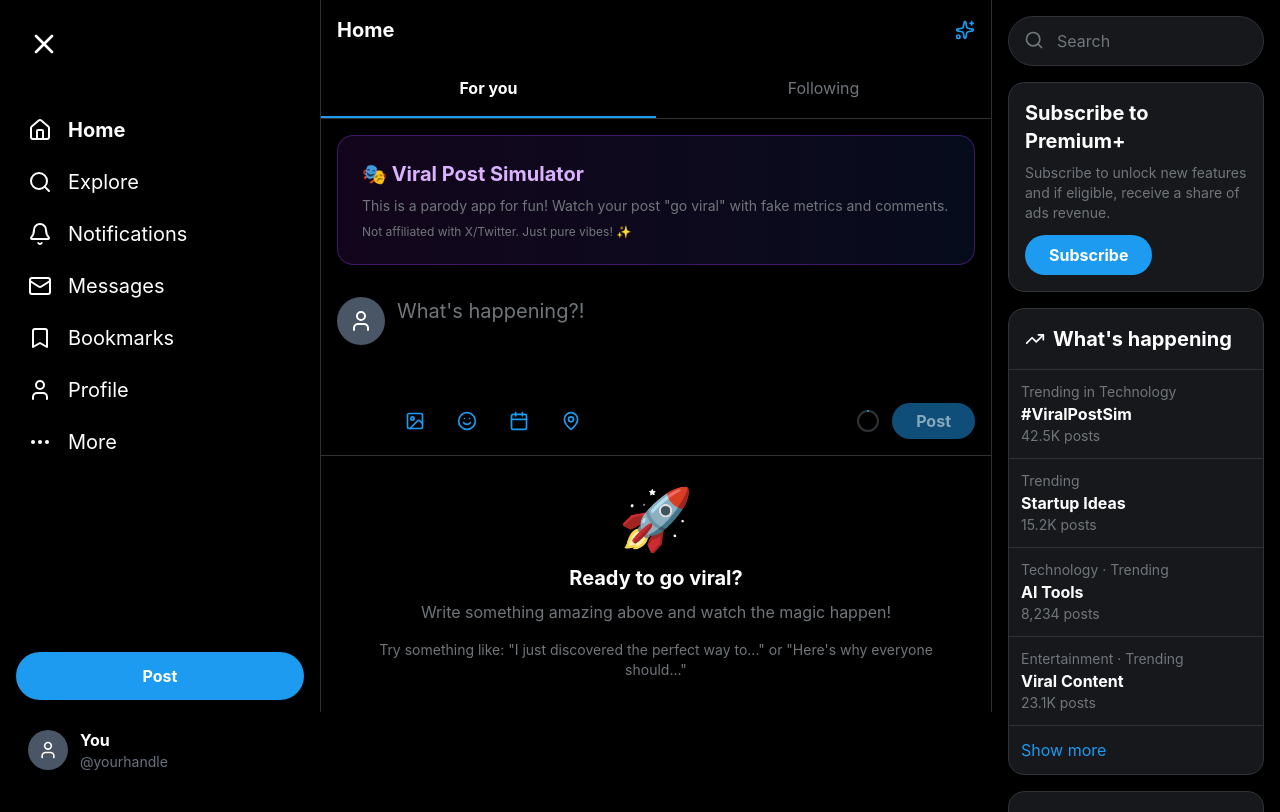
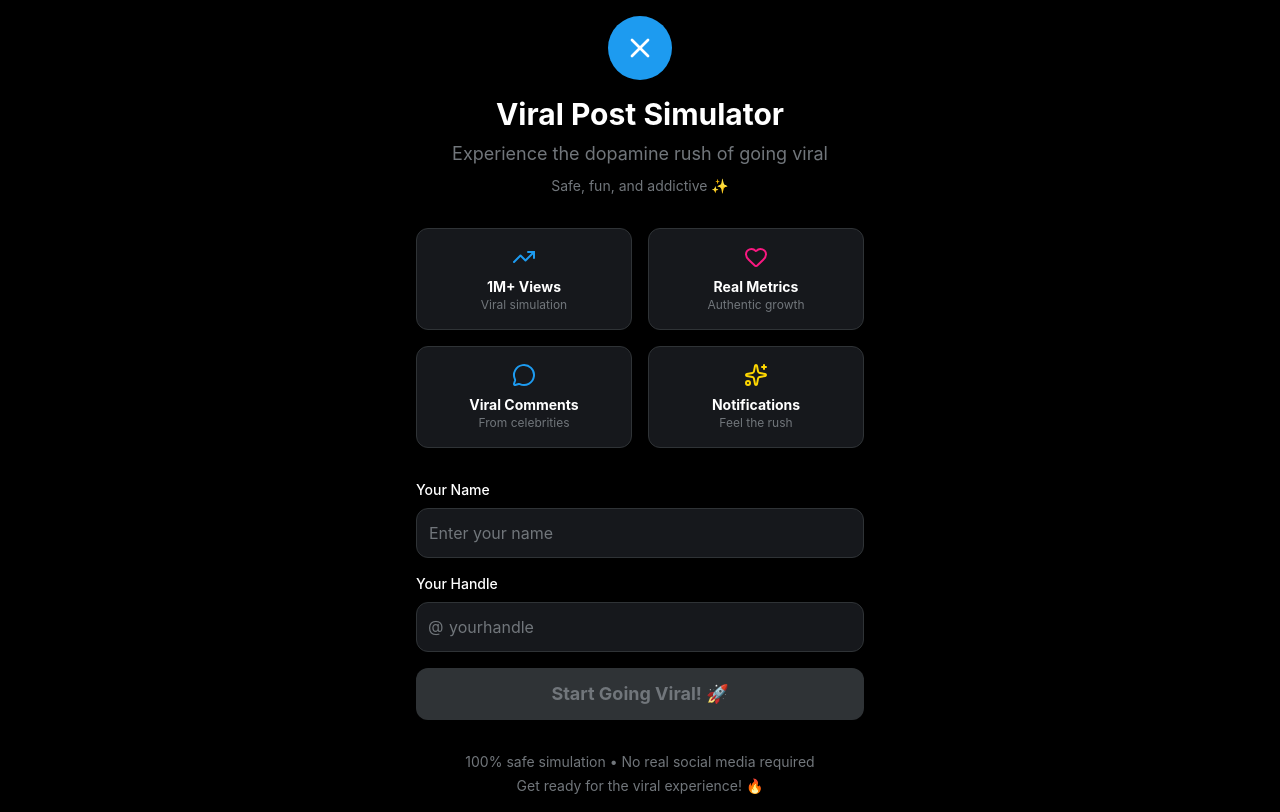
Before and after one commit to FrankLi123/viral-post-simulator, a Next.js app: page / in a window 1280 px wide. Built offline with nearby package versions, Linux system fonts and the light colour scheme.

Commit message:
feat: add a landing page for login

```diff
--- /dev/null
+++ b/src/app/app/page.tsx
@@ -0,0 +1,111 @@
+'use client';
+
+import { useState, useEffect, createContext, useContext } from 'react';
+import { useSearchParams } from 'next/navigation';
+import Layout from '@/components/Layout';
+import PostComposer from '@/components/PostComposer';
+import Post from '@/components/Post';
+import { Sparkles } from 'lucide-react';
+
+interface PostData {
+  id: string;
+  content: string;
+  timestamp: Date;
+}
+
+interface UserData {
+  name: string;
+  handle: string;
+}
+
+// Create context for user data
+const UserContext = createContext<UserData>({ name: 'You', handle: 'yourhandle' });
+export const useUser = () => useContext(UserContext);
+
+export default function TwitterApp() {
+  const [posts, setPosts] = useState<PostData[]>([]);
+  const [userData, setUserData] = useState<UserData>({ name: 'You', handle: 'yourhandle' });
+  const searchParams = useSearchParams();
+
+  useEffect(() => {
+    // Get user data from URL parameters
+    const name = searchParams.get('name');
+    const handle = searchParams.get('handle');
+
+    if (name && handle) {
+      setUserData({ name, handle });
+    }
+  }, [searchParams]);
+
+  const handleNewPost = (content: string) => {
+    const newPost: PostData = {
+      id: Date.now().toString(),
+      content,
+      timestamp: new Date(),
+    };
+    setPosts([newPost, ...posts]);
+  };
+
+  return (
+    <UserContext.Provider value={userData}>
+      <Layout>
+        {/* Header */}
+        <div className="sticky top-0 bg-black/80 backdrop-blur-md border-b border-[#2f3336] z-10">
+          <div className="flex items-center justify-between p-4">
+            <h1 className="text-xl font-bold">Home</h1>
+            <Sparkles size={20} className="text-[#1d9bf0]" />
+          </div>
+
+          {/* Tab Navigation */}
+          <div className="flex">
+            <div className="flex-1 text-center py-4 border-b-2 border-[#1d9bf0] font-bold cursor-pointer">
+              For you
+            </div>
+            <div className="flex-1 text-center py-4 text-[#71767b] hover:text-white cursor-pointer transition-colors">
+              Following
+            </div>
+          </div>
+        </div>
+
+        {/* Disclaimer */}
+        {posts.length === 0 && (
+          <div className="p-6 m-4 bg-gradient-to-r from-purple-900/20 to-blue-900/20 border border-purple-500/30 rounded-2xl">
+            <h2 className="text-xl font-bold mb-2 text-purple-300">🎭 Welcome to the Viral Post Simulator, {userData.name}!</h2>
+            <p className="text-[#71767b] text-sm mb-2">
+              This is a parody app for fun! Watch your post "go viral" with fake metrics and comments.
+            </p>
+            <p className="text-[#71767b] text-xs">
+              Not affiliated with X/Twitter. Just pure vibes! ✨
+            </p>
+          </div>
+        )}
+
+        {/* Post Composer */}
+        <PostComposer onPost={handleNewPost} />
+
+        {/* Posts Feed */}
+        <div>
+          {posts.map((post) => (
+            <Post
+              key={post.id}
+              content={post.content}
+              timestamp={post.timestamp}
+            />
+          ))}
+
+          {/* Sample posts when empty */}
+          {posts.length === 0 && (
+            <div className="p-8 text-center text-[#71767b]">
+              <div className="text-6xl mb-4">🚀</div>
+              <h3 className="text-xl font-bold mb-2 text-white">Ready to go viral, {userData.name}?</h3>
+              <p className="mb-4">Write something amazing above and watch the magic happen!</p>
+              <div className="text-sm">
+                Try something like: "I just discovered the perfect way to..." or "Here's why everyone should..."
+              </div>
+            </div>
+          )}
+        </div>
+      </Layout>
+    </UserContext.Provider>
+  );
+}
--- a/src/app/page.tsx
+++ b/src/app/page.tsx
@@ -1,87 +1,180 @@
 'use client';
 
 import { useState } from 'react';
-import Layout from '@/components/Layout';
-import PostComposer from '@/components/PostComposer';
-import Post from '@/components/Post';
-import { Sparkles } from 'lucide-react';
+import { useRouter } from 'next/navigation';
+import { X, Sparkles, TrendingUp, Heart, MessageCircle } from 'lucide-react';
+import { motion } from 'framer-motion';
 
-interface PostData {
-  id: string;
-  content: string;
-  timestamp: Date;
+interface UserData {
+  name: string;
+  handle: string;
 }
 
-export default function Home() {
-  const [posts, setPosts] = useState<PostData[]>([]);
+export default function LandingPage() {
+  const [userData, setUserData] = useState<UserData>({ name: '', handle: '' });
+  const [isEntering, setIsEntering] = useState(false);
+  const router = useRouter();
 
-  const handleNewPost = (content: string) => {
-    const newPost: PostData = {
-      id: Date.now().toString(),
-      content,
-      timestamp: new Date(),
+  const handleSubmit = (e: React.FormEvent) => {
+    e.preventDefault();
+    if (userData.name.trim() && userData.handle.trim()) {
+      setIsEntering(true);
+
+      // Route to the app with user data
+      setTimeout(() => {
+        const params = new URLSearchParams({
+          name: userData.name.trim(),
+          handle: userData.handle.trim()
+        });
+        router.push(`/app?${params.toString()}`);
+      }, 1500);
+    }
   };
-    setPosts([newPost, ...posts]);
+
+  const handleHandleChange = (value: string) => {
+    // Remove @ if user types it, and ensure it starts without @
+    const cleanHandle = value.replace(/^@+/, '');
+    setUserData(prev => ({ ...prev, handle: cleanHandle }));
   };
 
   return (
-    <Layout>
-      {/* Header */}
-      <div className="sticky top-0 bg-black/80 backdrop-blur-md border-b border-[#2f3336] z-10">
-        <div className="flex items-center justify-between p-4">
-          <h1 className="text-xl font-bold">Home</h1>
-          <Sparkles size={20} className="text-[#1d9bf0]" />
+    <div className="min-h-screen bg-black text-white flex items-center justify-center p-4">
+      <div className="max-w-md w-full">
+        {/* Logo and Title */}
+        <motion.div
+          className="text-center mb-8"
+          initial={{ opacity: 0, y: -20 }}
+          animate={{ opacity: 1, y: 0 }}
+          transition={{ duration: 0.6 }}
+        >
+          <div className="flex justify-center mb-4">
+            <div className="p-4 bg-[#1d9bf0] rounded-full">
+              <X size={32} className="text-white" />
+            </div>
+          </div>
+          <h1 className="text-3xl font-bold mb-2">Viral Post Simulator</h1>
+          <p className="text-[#71767b] text-lg">Experience the dopamine rush of going viral</p>
+          <p className="text-[#71767b] text-sm mt-2">Safe, fun, and addictive ✨</p>
+        </motion.div>
+
+        {/* Features Preview */}
+        <motion.div
+          className="grid grid-cols-2 gap-4 mb-8"
+          initial={{ opacity: 0, scale: 0.9 }}
+          animate={{ opacity: 1, scale: 1 }}
+          transition={{ duration: 0.6, delay: 0.2 }}
+        >
+          <div className="bg-[#16181c] border border-[#2f3336] rounded-xl p-4 text-center">
+            <TrendingUp className="text-[#1d9bf0] mx-auto mb-2" size={24} />
+            <div className="text-sm font-bold">1M+ Views</div>
+            <div className="text-xs text-[#71767b]">Viral simulation</div>
+          </div>
+          <div className="bg-[#16181c] border border-[#2f3336] rounded-xl p-4 text-center">
+            <Heart className="text-[#f91880] mx-auto mb-2" size={24} />
+            <div className="text-sm font-bold">Real Metrics</div>
+            <div className="text-xs text-[#71767b]">Authentic growth</div>
+          </div>
+          <div className="bg-[#16181c] border border-[#2f3336] rounded-xl p-4 text-center">
+            <MessageCircle className="text-[#1d9bf0] mx-auto mb-2" size={24} />
+            <div className="text-sm font-bold">Viral Comments</div>
+            <div className="text-xs text-[#71767b]">From celebrities</div>
+          </div>
+          <div className="bg-[#16181c] border border-[#2f3336] rounded-xl p-4 text-center">
+            <Sparkles className="text-[#ffd700] mx-auto mb-2" size={24} />
+            <div className="text-sm font-bold">Notifications</div>
+            <div className="text-xs text-[#71767b]">Feel the rush</div>
+          </div>
+        </motion.div>
+
+        {/* Input Form */}
+        <motion.form
+          onSubmit={handleSubmit}
+          className="space-y-4"
+          initial={{ opacity: 0, y: 20 }}
+          animate={{ opacity: 1, y: 0 }}
+          transition={{ duration: 0.6, delay: 0.4 }}
+        >
+          <div>
+            <label className="block text-sm font-medium mb-2">Your Name</label>
+            <input
+              type="text"
+              value={userData.name}
+              onChange={(e) => setUserData(prev => ({ ...prev, name: e.target.value }))}
+              placeholder="Enter your name"
+              className="w-full p-3 bg-[#16181c] border border-[#2f3336] rounded-xl text-white placeholder-[#71767b] focus:border-[#1d9bf0] focus:outline-none transition-colors"
+              required
+            />
           </div>
 
-        {/* Tab Navigation */}
-        <div className="flex">
-          <div className="flex-1 text-center py-4 border-b-2 border-[#1d9bf0] font-bold cursor-pointer">
-            For you
-          </div>
-          <div className="flex-1 text-center py-4 text-[#71767b] hover:text-white cursor-pointer transition-colors">
-            Following
-          </div>
+          <div>
+            <label className="block text-sm font-medium mb-2">Your Handle</label>
+            <div className="relative">
+              <span className="absolute left-3 top-3 text-[#71767b]">@</span>
+              <input
+                type="text"
+                value={userData.handle}
+                onChange={(e) => handleHandleChange(e.target.value)}
+                placeholder="yourhandle"
+                className="w-full p-3 pl-8 bg-[#16181c] border border-[#2f3336] rounded-xl text-white placeholder-[#71767b] focus:border-[#1d9bf0] focus:outline-none transition-colors"
+                required
+              />
             </div>
           </div>
 
-      {/* Disclaimer */}
-      {posts.length === 0 && (
-        <div className="p-6 m-4 bg-gradient-to-r from-purple-900/20 to-blue-900/20 border border-purple-500/30 rounded-2xl">
-          <h2 className="text-xl font-bold mb-2 text-purple-300">🎭 Viral Post Simulator</h2>
-          <p className="text-[#71767b] text-sm mb-2">
-            This is a parody app for fun! Watch your post "go viral" with fake metrics and comments.
-          </p>
-          <p className="text-[#71767b] text-xs">
-            Not affiliated with X/Twitter. Just pure vibes! ✨
-          </p>
+          <motion.button
+            type="submit"
+            disabled={!userData.name.trim() || !userData.handle.trim() || isEntering}
+            className={`w-full py-3 px-6 rounded-xl font-bold text-lg transition-all duration-200 ${
+              userData.name.trim() && userData.handle.trim() && !isEntering
+                ? 'bg-[#1d9bf0] hover:bg-[#1a8cd8] text-white'
+                : 'bg-[#2f3336] text-[#71767b] cursor-not-allowed'
+            }`}
+            whileHover={userData.name.trim() && userData.handle.trim() && !isEntering ? { scale: 1.02 } : {}}
+            whileTap={userData.name.trim() && userData.handle.trim() && !isEntering ? { scale: 0.98 } : {}}
+          >
+            {isEntering ? (
+              <div className="flex items-center justify-center space-x-2">
+                <div className="w-5 h-5 border-2 border-white border-t-transparent rounded-full animate-spin"></div>
+                <span>Entering the Simulation...</span>
               </div>
+            ) : (
+              'Start Going Viral! 🚀'
+            )}
+          </motion.button>
+        </motion.form>
+
+        {/* Preview */}
+        {userData.name && userData.handle && (
+          <motion.div
+            className="mt-6 p-4 bg-[#16181c] border border-[#2f3336] rounded-xl"
+            initial={{ opacity: 0, height: 0 }}
+            animate={{ opacity: 1, height: 'auto' }}
+            transition={{ duration: 0.3 }}
+          >
+            <div className="text-sm text-[#71767b] mb-2">Preview:</div>
+            <div className="flex items-center space-x-2">
+              <div className="w-8 h-8 bg-gray-600 rounded-full flex items-center justify-center text-xs">
+                {userData.name[0]?.toUpperCase()}
+              </div>
+              <div>
+                <span className="font-bold">{userData.name}</span>
+                <span className="text-[#71767b] ml-1">@{userData.handle}</span>
+              </div>
+            </div>
+          </motion.div>
         )}
 
-      {/* Post Composer */}
-      <PostComposer onPost={handleNewPost} />
-
-      {/* Posts Feed */}
-      <div>
-        {posts.map((post) => (
-          <Post
-            key={post.id}
-            content={post.content}
-            timestamp={post.timestamp}
-          />
-        ))}
-
-        {/* Sample posts when empty */}
-        {posts.length === 0 && (
-          <div className="p-8 text-center text-[#71767b]">
-            <div className="text-6xl mb-4">🚀</div>
-            <h3 className="text-xl font-bold mb-2 text-white">Ready to go viral?</h3>
-            <p className="mb-4">Write something amazing above and watch the magic happen!</p>
-            <div className="text-sm">
-              Try something like: "I just discovered the perfect way to..." or "Here's why everyone should..."
+        {/* Footer */}
+        <motion.div
+          className="text-center mt-8 text-[#71767b] text-sm"
+          initial={{ opacity: 0 }}
+          animate={{ opacity: 1 }}
+          transition={{ duration: 0.6, delay: 0.8 }}
+        >
+          <p>100% safe simulation • No real social media required</p>
+          <p className="mt-1">Get ready for the viral experience! 🔥</p>
+        </motion.div>
       </div>
     </div>
-        )}
-      </div>
-    </Layout>
   );
 }
--- a/src/components/AnalyticsModal.tsx
+++ b/src/components/AnalyticsModal.tsx
@@ -3,6 +3,7 @@
 import { useState, useEffect } from 'react';
 import { X, BarChart3, Heart, Repeat2, MessageCircle, User } from 'lucide-react';
 import { motion, AnimatePresence } from 'framer-motion';
+import { useUser } from '@/app/app/page';
 
 interface AnalyticsModalProps {
   isOpen: boolean;
@@ -24,6 +25,7 @@ export default function AnalyticsModal({
   content,
   timestamp
 }: AnalyticsModalProps) {
+  const userData = useUser();
   const [impressions, setImpressions] = useState(0);
   const [engagements, setEngagements] = useState(0);
   const [profileVisits, setProfileVisits] = useState(0);
@@ -94,8 +96,8 @@ export default function AnalyticsModal({
                   </div>
                   <div>
                     <div className="flex items-center space-x-2">
-                      <span className="font-bold">You</span>
-                      <span className="text-[#71767b]">@yourhandle</span>
+                      <span className="font-bold">{userData.name}</span>
+                      <span className="text-[#71767b]">@{userData.handle}</span>
                       <span className="text-[#71767b]">·</span>
                       <span className="text-[#71767b]">{formatTime(timestamp)}</span>
                     </div>
--- a/src/components/Post.tsx
+++ b/src/components/Post.tsx
@@ -6,6 +6,7 @@ import { motion, AnimatePresence } from 'framer-motion';
 import AnalyticsModal from './AnalyticsModal';
 import TweetDetailModal from './TweetDetailModal';
 import { useNotifications } from './Layout';
+import { useUser } from '@/app/app/page';
 
 interface PostProps {
   content: string;
@@ -81,6 +82,7 @@ function AnimatedNumber({ value, className }: { value: number; className?: strin
 
 export default function Post({ content, timestamp }: PostProps) {
   const { incrementNotification } = useNotifications();
+  const userData = useUser();
 
   const [metrics, setMetrics] = useState({
     likes: 0,
@@ -332,8 +334,8 @@ export default function Post({ content, timestamp }: PostProps) {
 
           <div className="flex-1">
             <div className="flex items-center space-x-2">
-              <span className="font-bold">You</span>
-              <span className="text-[#71767b]">@yourhandle</span>
+              <span className="font-bold">{userData.name}</span>
+              <span className="text-[#71767b]">@{userData.handle}</span>
               <span className="text-[#71767b]">·</span>
               <span className="text-[#71767b]">{getTimestamp()}</span>
               <button className="ml-auto text-[#71767b] hover:text-white">
--- a/src/components/Sidebar.tsx
+++ b/src/components/Sidebar.tsx
@@ -11,6 +11,7 @@ import {
   MoreHorizontal,
   X
 } from 'lucide-react';
+import { useUser } from '@/app/app/page';
 
 interface SidebarProps {
   notificationCount?: number;
@@ -27,6 +28,8 @@ const navigationItems = [
 ];
 
 export default function Sidebar({ notificationCount = 0 }: SidebarProps) {
+  const userData = useUser();
+
   return (
     <div className="p-4 h-full flex flex-col">
       {/* Logo */}
@@ -80,8 +83,8 @@ export default function Sidebar({ notificationCount = 0 }: SidebarProps) {
           <User size={20} />
         </div>
         <div className="hidden xl:block">
-          <div className="font-bold">You</div>
-          <div className="text-gray-500 text-sm">@yourhandle</div>
+          <div className="font-bold">{userData.name}</div>
+          <div className="text-gray-500 text-sm">@{userData.handle}</div>
         </div>
       </div>
     </div>
--- a/src/components/TweetDetailModal.tsx
+++ b/src/components/TweetDetailModal.tsx
@@ -6,6 +6,7 @@ import { motion, AnimatePresence } from 'framer-motion';
 import Sidebar from './Sidebar';
 import RightSidebar from './RightSidebar';
 import { useNotifications } from './Layout';
+import { useUser } from '@/app/app/page';
 
 interface Comment {
   id: string;
@@ -73,6 +74,7 @@ export default function TweetDetailModal({
   comments
 }: TweetDetailModalProps) {
   const { notificationCount } = useNotifications();
+  const userData = useUser();
   const [mounted, setMounted] = useState(false);
 
   useEffect(() => {
@@ -152,8 +154,8 @@ export default function TweetDetailModal({
 
                 <div className="flex-1 min-w-0">
                   <div className="flex items-center space-x-2">
-                    <span className="font-bold text-white">You</span>
-                    <span className="text-[#71767b] text-sm">@yourhandle</span>
+                    <span className="font-bold text-white">{userData.name}</span>
+                    <span className="text-[#71767b] text-sm">@{userData.handle}</span>
                     <button className="ml-auto text-[#71767b] hover:text-white p-1.5 hover:bg-[#1a1a1a] rounded-full transition-colors">
                       <MoreHorizontal size={20} />
                     </button>
```
Lines whose indentation alone changed are shown as unchanged.
